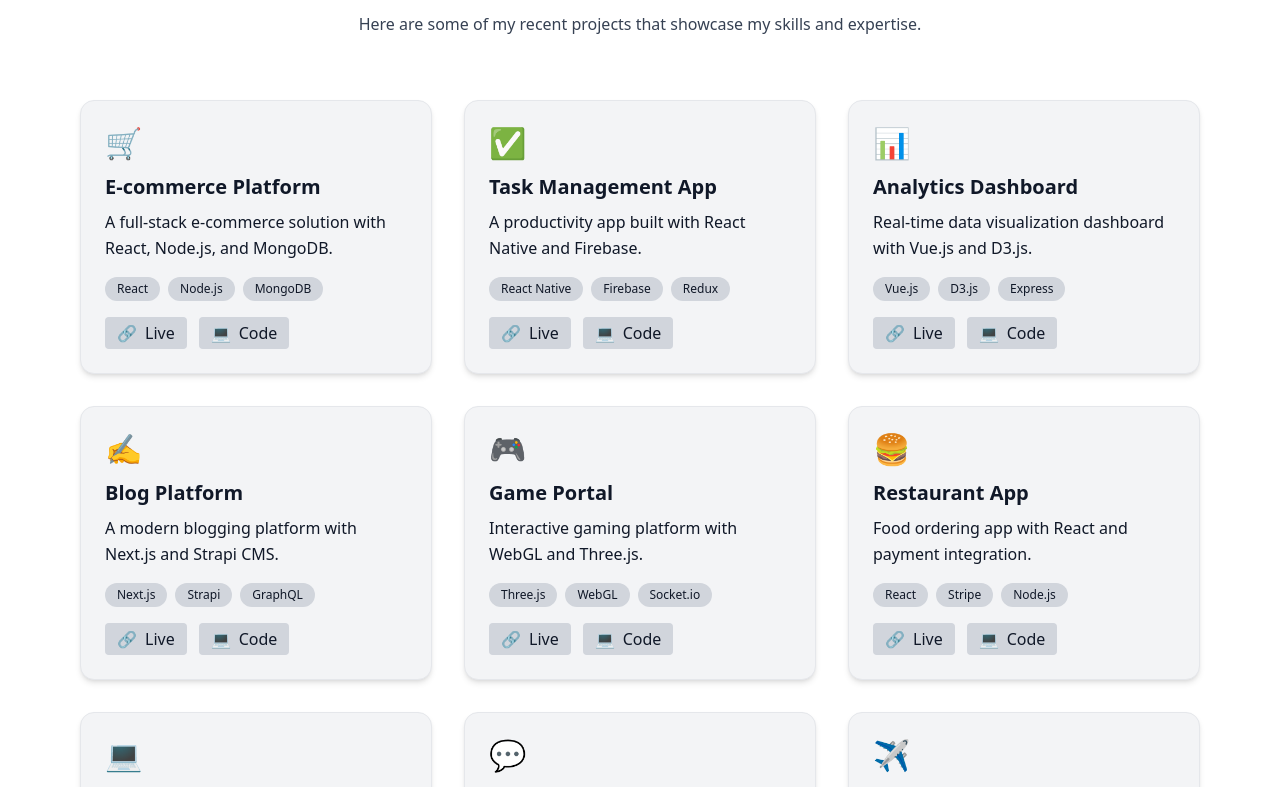
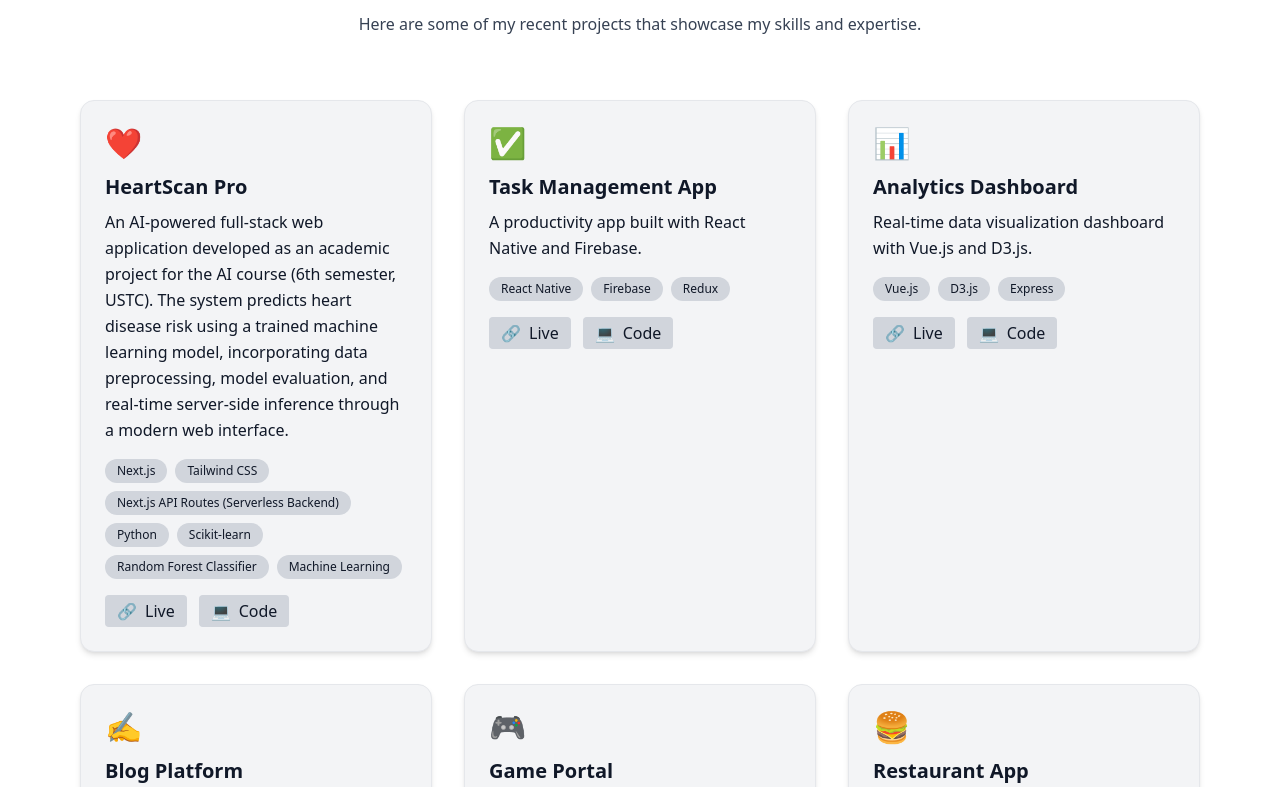
Before and after one commit to tusharsno/MyWebsiteLogin, a Next.js app: page / in a window 1280 px wide. Shown: the part 1773-2560 px from the top of the page. Built offline with nearby package versions, Linux system fonts and the light colour scheme.

Commit message:
Added HeartScan Pro AI Project

```diff
--- a/components/ui/Projects_Demo.tsx
+++ b/components/ui/Projects_Demo.tsx
@@ -7,12 +7,20 @@
   const projects = [
     {
       id: 1,
-      title: "E-commerce Platform",
-      description: "A full-stack e-commerce solution with React, Node.js, and MongoDB.",
-      tech: ["React", "Node.js", "MongoDB"],
-      icon: "🛒",
-      liveLink: "https://your-ecommerce-demo.netlify.app",
-      codeLink: "https://github.com/tusharsno/ecommerce-platform"
+      title: "HeartScan Pro",
+      description: "An AI-powered full-stack web application developed as an academic project for the AI course (6th semester, USTC). The system predicts heart disease risk using a trained machine learning model, incorporating data preprocessing, model evaluation, and real-time server-side inference through a modern web interface.",
+      tech: [
+        "Next.js",
+        "Tailwind CSS",
+        "Next.js API Routes (Serverless Backend)",
+        "Python",
+        "Scikit-learn",
+        "Random Forest Classifier",
+        "Machine Learning"
+      ],
+      icon: "❤️",
+      liveLink: "https://heart-scan-three.vercel.app",
+      codeLink: "https://github.com/tusharsno/HeartScan"
     },
     {
       id: 2,
```
